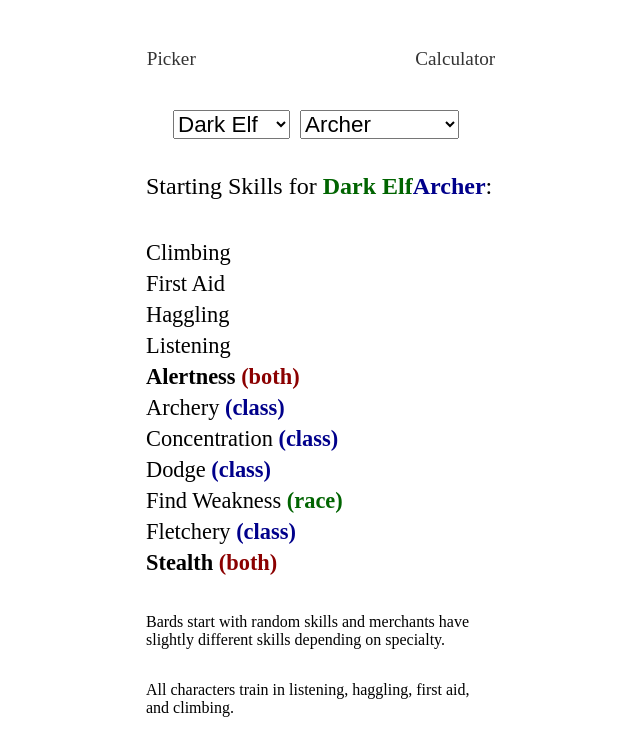
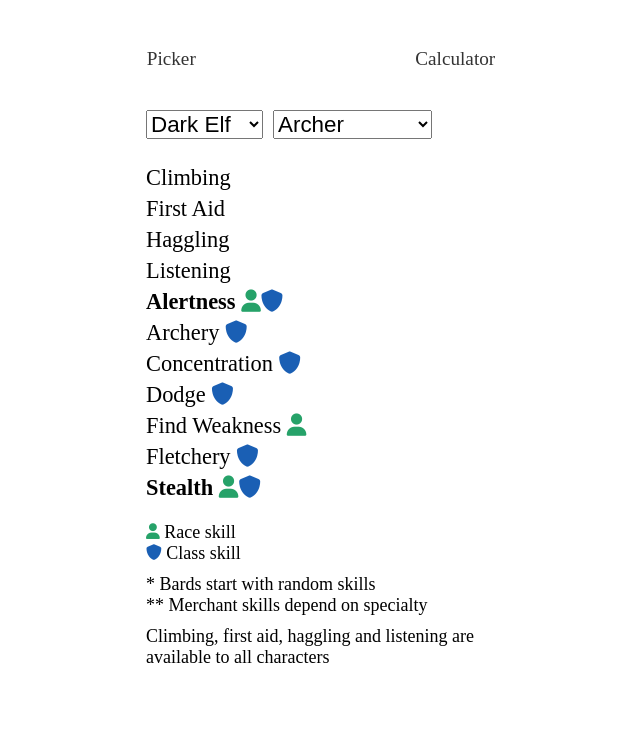
Before and after one commit to BladeBoles/adom-skills-calculator, a Vue app: page /skill-calculator in a window 1280 px wide. Shown: the top 756 px of the page, without its empty margins (319-959 px from the left). Built offline with nearby package versions, Linux system fonts and the light colour scheme.

Commit message:
feat: lots of css improvements

```diff
--- a/src/components/PossibleCombosList.vue
+++ b/src/components/PossibleCombosList.vue
@@ -1,9 +1,13 @@
 <template>
   <div class="combos-list">
     <ul class="combos-list__combos-dropdowns" v-if="combosList.length > 0">
-      <li v-for="(race, index) in uniqueRaces" :key="`${race}${index}`">
+      <li
+        class="combos-list__dropdown-item"
+        v-for="(race, index) in uniqueRaces"
+        :key="`${race}${index}`"
+      >
         <div class="race-list-header" @click="toggleRaceVisibility(race)">
-          <h4>{{ race }} Classes:</h4>
+          <h4>{{ race }}</h4>
           <div class="toggle-button">
             <i class="fa-solid fa-caret-up" v-if="!hiddenRaces.includes(race)" />
             <i class="fa-solid fa-caret-down" v-else />
@@ -90,6 +94,10 @@ ul.race-list {
   margin-bottom: 10px;
 }
 
+.combos-list__dropdown-item {
+  margin-right: 10px;
+}
+
 .combos-list__combos-dropdowns {
   display: flex;
   flex-wrap: wrap;
--- a/src/components/SkillPickerColumn.vue
+++ b/src/components/SkillPickerColumn.vue
@@ -20,7 +20,6 @@ const emit = defineEmits(['skill-added'])
 const chosenSkills = ref([])
 
 const showChosen = (chosenSkill) => {
-  console.log('🚀 ~ file: SkillPickerColumn.vue:23 ~ showChosen ~ chosenSkill:', chosenSkill)
   if (chosenSkills.value.filter((skill) => skill.name === chosenSkill).length === 0) {
     chosenSkills.value.push({ name: chosenSkill })
   }
@@ -46,10 +45,6 @@ const removeSkill = (skillToRemove) => {
 .skill-name-span {
   font-size: 24px;
 }
-.skill-name-span:hover {
-  text-decoration: 2px black underline;
-  cursor: pointer;
-}
 .column-div {
   display: flex;
   flex-direction: column;
--- a/src/views/SkillCalculator.vue
+++ b/src/views/SkillCalculator.vue
@@ -21,18 +21,16 @@
             class="race-class-option"
             :key="`${playerClass}${index}`"
           >
-            {{ playerClass }}
+            <span v-if="playerClass === 'Bard'"> {{ playerClass }}*</span>
+            <span v-else-if="playerClass === 'Merchant'"> {{ playerClass }}** </span>
+            <span v-else>
+              {{ playerClass }}
+            </span>
           </option>
         </select>
       </div>
     </div>
     <div class="list-and-title">
-      <h3 class="character-choice-header">
-        Starting Skills for <span id="race-span">{{ selectedRace }} </span>
-
-        <span id="class-span">{{ selectedClass }}</span
-        >:
-      </h3>
       <ul>
         <li
           :class="`skills-list-li-${skill.source}`"
@@ -40,16 +38,29 @@
           :key="`${skill.name}${index}`"
         >
           {{ skill.name }}
-          <span :class="`skills-list-li-span-${skill.source}`">{{
-            skill.source !== 'free' ? '(' + skill.source + ')' : null
-          }}</span>
+          <i
+            v-if="skill.source === 'race' || skill.source === 'both'"
+            class="fa-solid fa-user"
+            style="color: #26a269"
+          ></i>
+          <i
+            v-if="skill.source === 'class' || skill.source === 'both'"
+            class="fa-solid fa-shield"
+            style="color: #1a5fb4"
+          ></i>
         </li>
       </ul>
-      <p>
-        Bards start with random skills and merchants have slightly different skills depending on
-        specialty.
-      </p>
-      <p>All characters train in listening, haggling, first aid, and climbing.</p>
+      <div class="skill-calculator__note-group">
+        <p><i class="fa-solid fa-user fa-sm" style="color: #26a269"></i> Race skill</p>
+        <p><i class="fa-solid fa-shield fa-sm" style="color: #1a5fb4"></i> Class skill</p>
+      </div>
+      <div class="skill-calculator__note-group">
+        <p>* Bards start with random skills</p>
+        <p>** Merchant skills depend on specialty</p>
+      </div>
+      <div>
+        <p>Climbing, first aid, haggling and listening are available to all characters</p>
+      </div>
     </div>
   </div>
 </template>
@@ -90,11 +101,11 @@ const startingSkills = computed(() => {
       startingSkillsListArray.push(skillObject)
     }
   })
+
   return startingSkillsListArray.sort((a, b) => a.name > b.name)
 })
 </script>
 
-<!-- Add "scoped" attribute to limit CSS to this component only -->
 <style scoped>
 #nav {
   font-size: 20px;
@@ -113,12 +124,15 @@ ul {
 
 .choices-outer {
   display: flex;
+  align-items: flex-start;
+  width: 350px;
 }
 
 .list-and-title {
+  width: 350px;
   display: flex;
   flex-direction: column;
-  width: 350px;
+  align-self: center;
   align-items: flex-start;
 }
 .race-class-select {
@@ -205,4 +219,13 @@ li {
   list-style-type: none;
   margin-left: 0;
 }
+
+p {
+  margin: 0;
+  font-size: 18px;
+}
+
+.skill-calculator__note-group {
+  margin-bottom: 10px;
+}
 </style>
```
